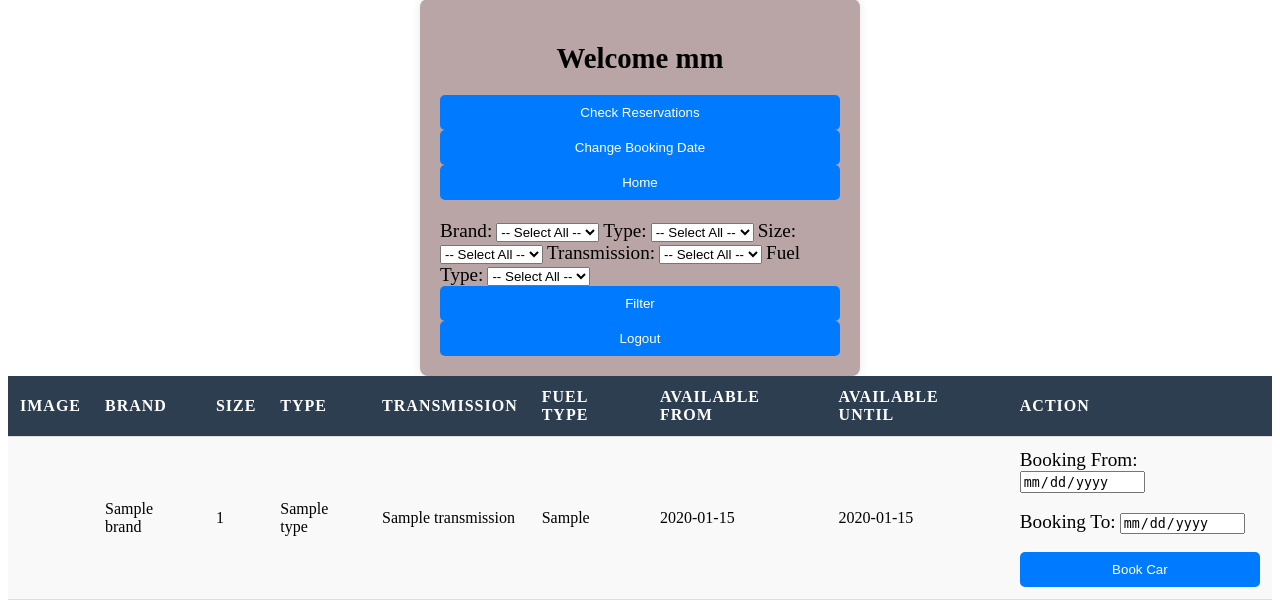
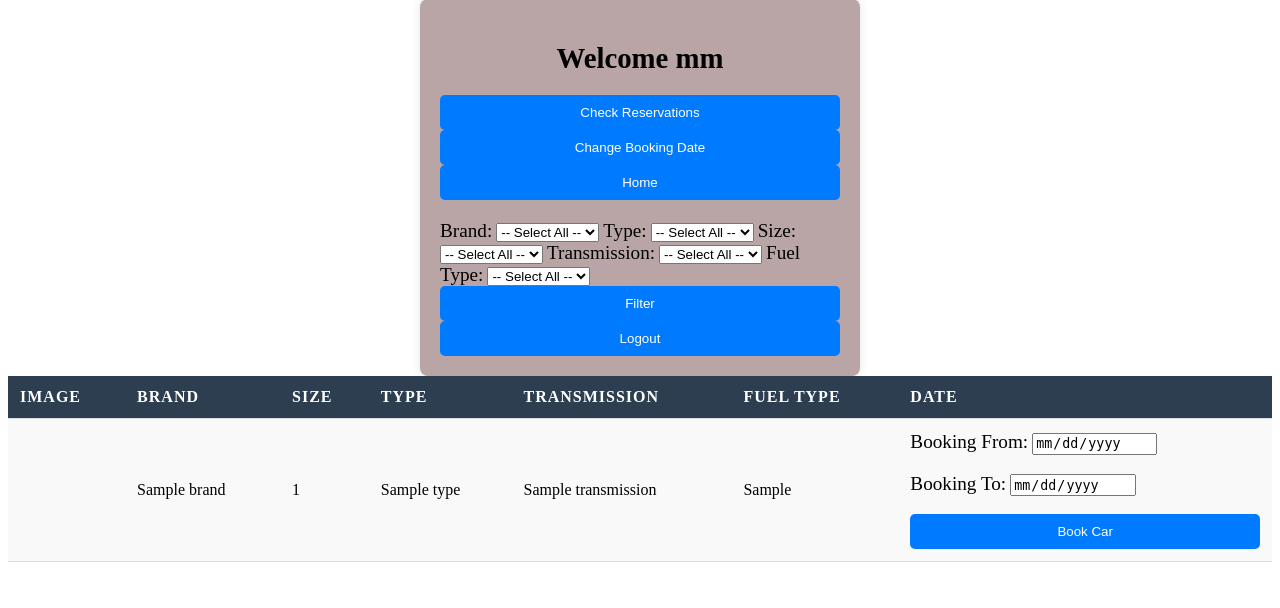
Before and after one commit to Nweder/DSD400_project, a Django app: template DjangoServer/DSD400Project/templates/book.html in a window 1280 px wide. Shown: the part 243-851 px from the top of the page. After the commit the page ends 805 px from the top, so only its background shows below. Run offline with Django 3.2, Linux system fonts and the light colour scheme; a user stored in the database is signed in; data comes from the database, SQL or seed files in the repository; tables that the repository leaves empty hold one stand-in row (values such as "Sample post"); the template is opened without the code that fills it: most values are stand-ins (such as "Sample title", 1, 10 or a date in 2020); data that the repository does not hold is empty.

Commit message:
Update book.html

```diff
--- a/DjangoServer/DSD400Project/templates/book.html
+++ b/DjangoServer/DSD400Project/templates/book.html
@@ -96,9 +96,7 @@
                     <th>Type</th>
                     <th>Transmission</th>
                     <th>Fuel Type</th>
-                    <th>Available From</th>
-                    <th>Available Until</th>
-                    <th>Action</th>
+                    <th>Date</th>
                 </tr>
             </thead>
             <tbody>
@@ -118,16 +116,6 @@
                     <td>{{ car.type }}</td>
                     <td>{{ car.transmission }}</td>
                     <td>{{ car.fuelType }}</td>
-                    <td>
-                        {% with car.reservations.all|first as res %}
-                            {% if res %} {{ res.startDate|date:"Y-m-d" }} {% else %} Available {% endif %}
-                        {% endwith %}
-                    </td>
-                    <td>
-                        {% with car.reservations.all|last as res %}
-                            {% if res %} {{ res.endDate|date:"Y-m-d" }} {% else %} Available {% endif %}
-                        {% endwith %}
-                    </td>
                     <td>
                         <form method="POST" action="{% url 'bookCar' car.carId %}">
                             {% csrf_token %}
```
